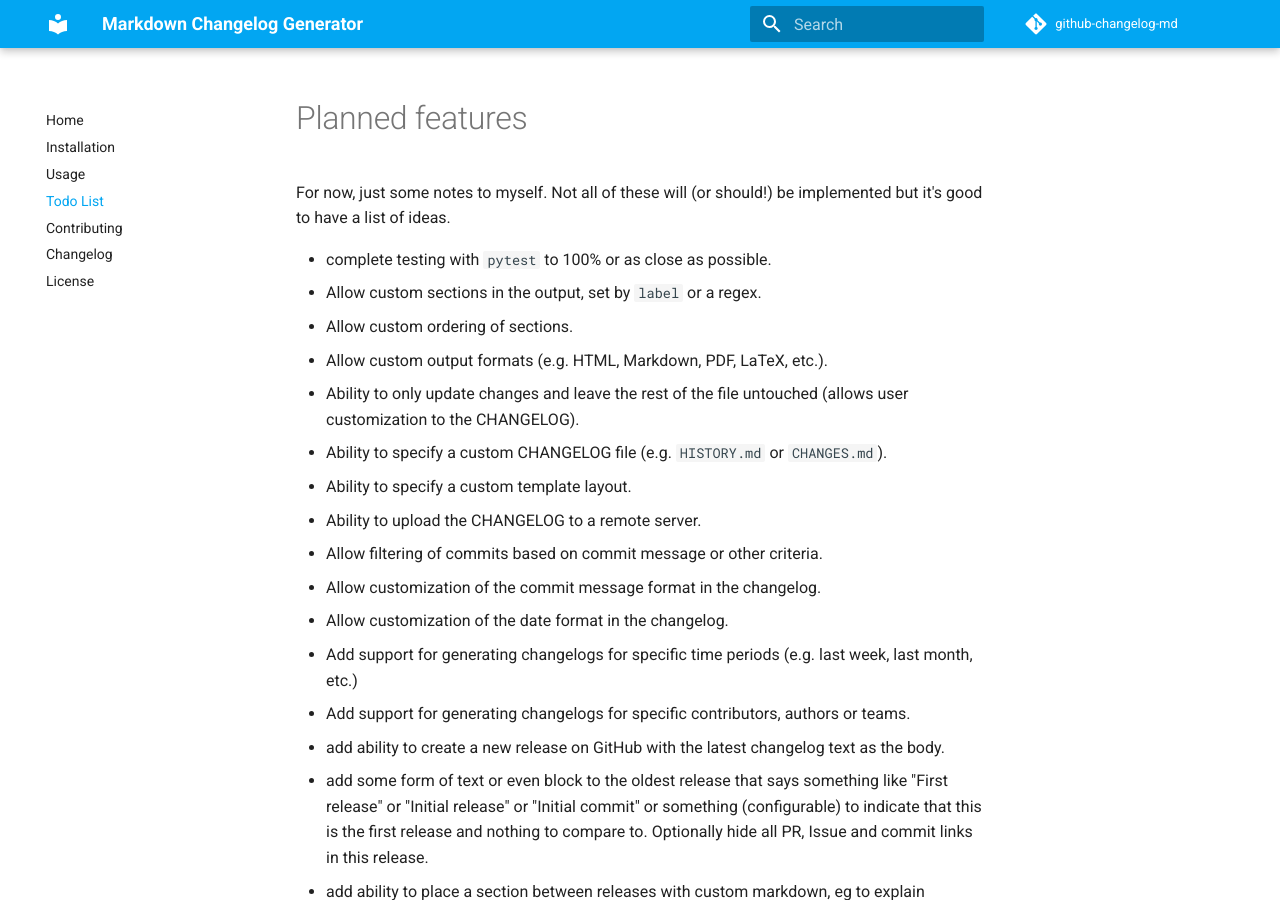
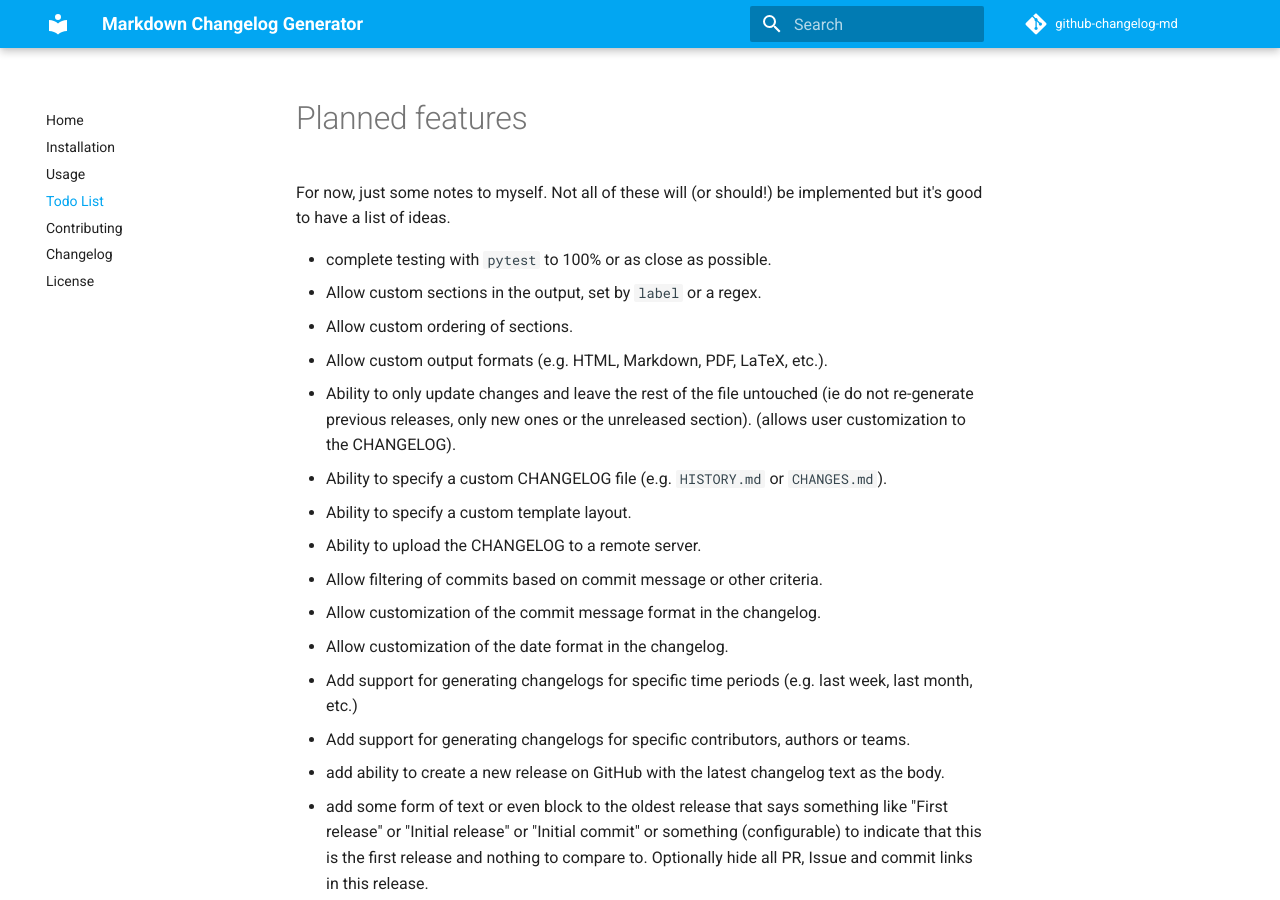
Before and after one commit to seapagan/github-changelog-md, an MkDocs documentation site: the page built from docs/todo_list.md, in a window 1280 px wide and 900 px high. Built offline with MkDocs 1.6.1 and Material for MkDocs 9.7.7, drawn with Linux system fonts in a browser that asks for light colours; comment, search, counter and statistics services are not loaded.

Commit message:
update TODO
Signed-off-by: Grant Ramsay <seapagan@gmail.com>

```diff
--- a/TODO.md
+++ b/TODO.md
@@ -7,7 +7,8 @@ implemented but it's good to have a list of ideas.
 - Allow custom sections in the output, set by `label` or a regex.
 - Allow custom ordering of sections.
 - Allow custom output formats (e.g. HTML, Markdown, PDF, LaTeX, etc.).
-- Ability to only update changes and leave the rest of the file untouched
+- Ability to only update changes and leave the rest of the file untouched (ie do
+  not re-generate previous releases, only new ones or the unreleased section).
   (allows user customization to the CHANGELOG).
 - Ability to specify a custom CHANGELOG file (e.g. `HISTORY.md` or
   `CHANGES.md`).
```
